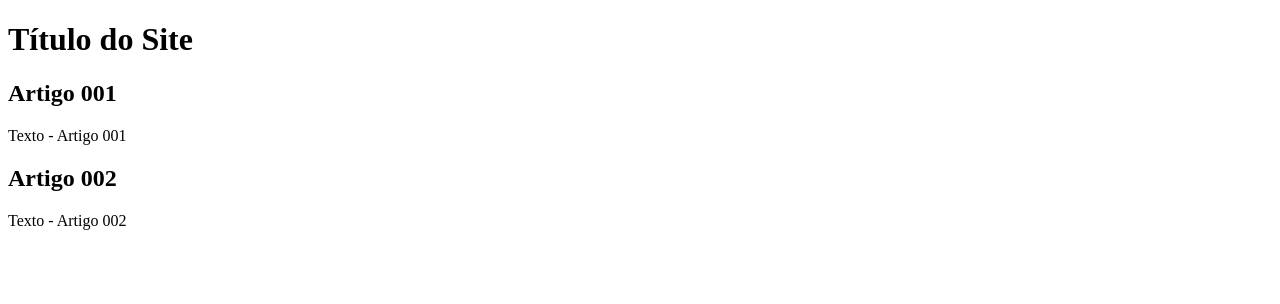
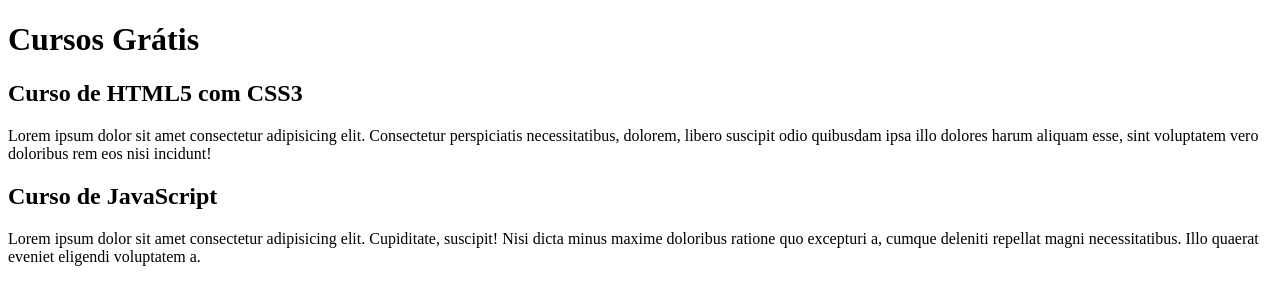
Before and after one commit to rogerio-costa/projeto-site, a plain HTML site: page index.html in a window 1280 px wide. Drawn offline with Linux system fonts and the light colour scheme.

Commit message:
Update index.html

```diff
--- a/index.html
+++ b/index.html
@@ -8,15 +8,15 @@
 <body>
     <main>
         <header>
-            <h1>Título do Site</h1>
+            <h1>Cursos Grátis</h1>
         </header>
         <article>
-            <h2>Artigo 001</h2>
-            <p>Texto - Artigo 001</p>
+            <h2>Curso de HTML5 com CSS3</h2>
+            <p>Lorem ipsum dolor sit amet consectetur adipisicing elit. Consectetur perspiciatis necessitatibus, dolorem, libero suscipit odio quibusdam ipsa illo dolores harum aliquam esse, sint voluptatem vero doloribus rem eos nisi incidunt!</p>
         </article>
         <article>
-            <h2>Artigo 002</h2>
-            <p>Texto - Artigo 002</p>
+            <h2>Curso de JavaScript</h2>
+            <p>Lorem ipsum dolor sit amet consectetur adipisicing elit. Cupiditate, suscipit! Nisi dicta minus maxime doloribus ratione quo excepturi a, cumque deleniti repellat magni necessitatibus. Illo quaerat eveniet eligendi voluptatem a.</p>
         </article>
     </main>
 </body>
```
